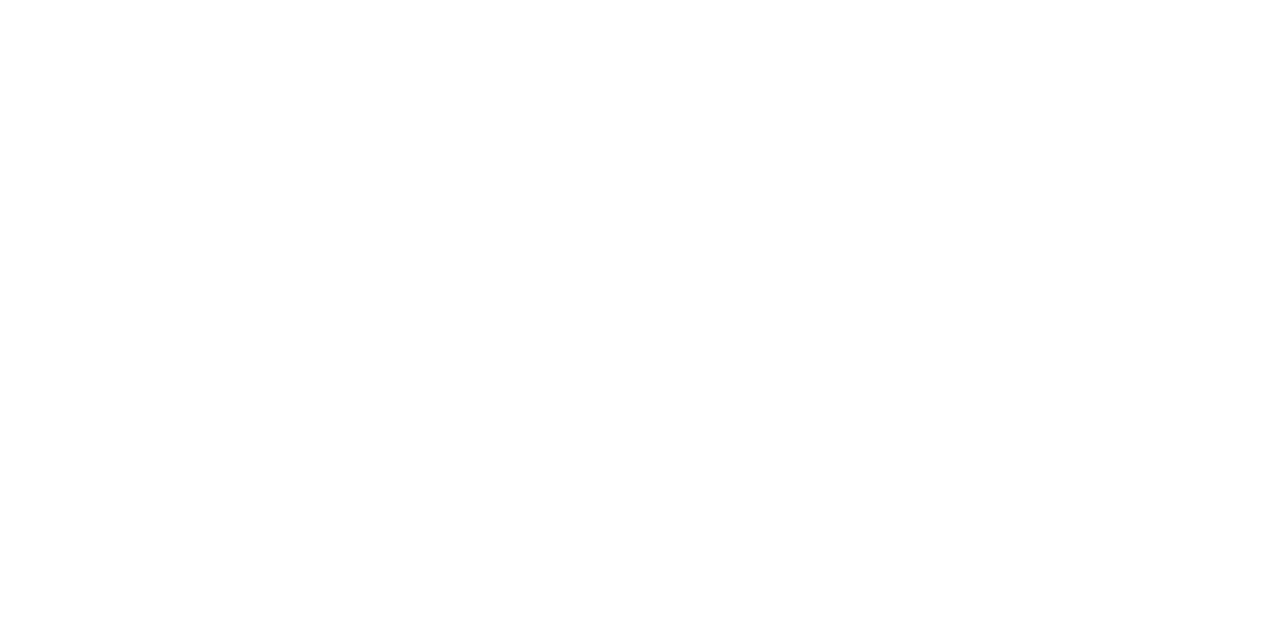
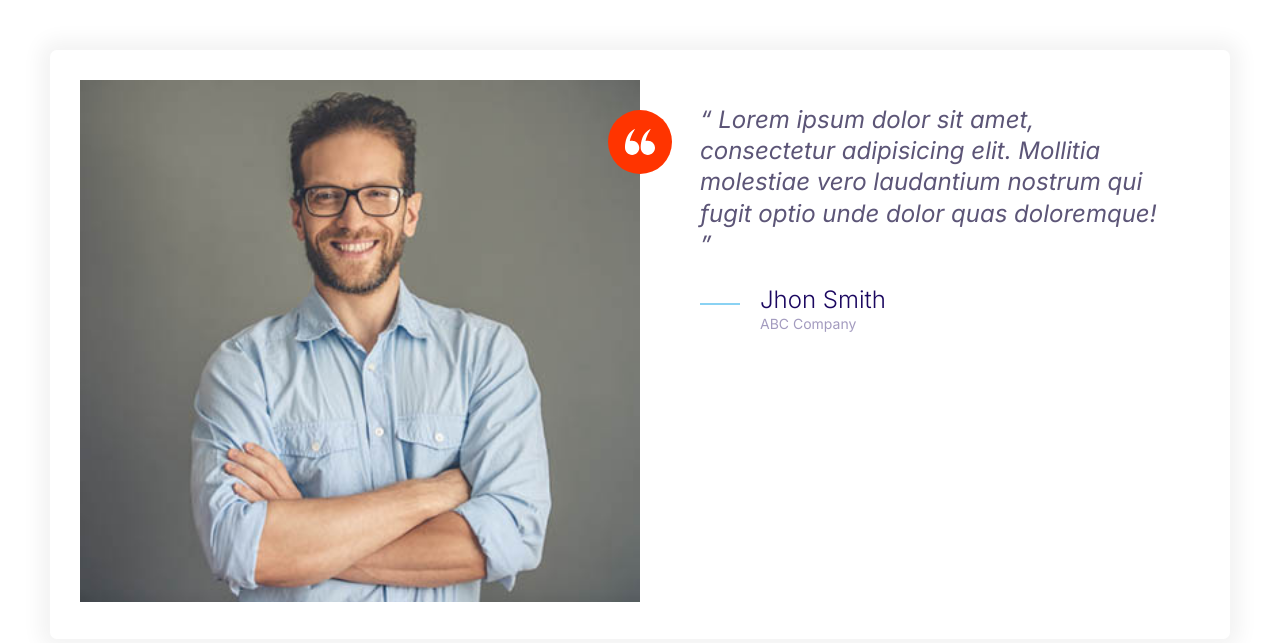
Before and after one commit to mohithog/codify, a plain HTML site: page index.html in a window 1280 px wide. Drawn offline with Linux system fonts and the light colour scheme.

Commit message:
Build Testimonial Component

```diff
--- a/css/styles.css
+++ b/css/styles.css
@@ -140,8 +140,15 @@ a{
     width: 40px;
     height: 40px;
 }
+.icon--small{
+    width: 30px;
+    height: 30px;
+}
 .icon--primary{
     fill: var(--color-primary);
+}
+.icon--white{
+    fill: #fff;
 }
 .icon-container{
     background-color: #f3f9fa;
@@ -151,6 +158,10 @@ a{
     display: inline-flex;
     justify-content: center;
     align-items: center;
+}
+
+.icon-container--accent{
+    background-color: var(--color-accent);
 }
 
 /*  buttons  */
@@ -396,3 +407,30 @@ input{
         grid-template-columns: repeat(3 , 1fr);
     }
 }
+
+/*    Testimonial    */
+.testimonial{
+    padding: 3rem;
+}
+.testimonial__image {
+    position: relative;
+}
+.testimonial__image > img{
+    width: 100%;
+}
+.testimonial__image > .icon-container{
+    position: absolute;
+    top: 3rem;
+    right: -32px;
+}
+
+@media screen and (min-width:768px) {
+    .testimonial .quote,
+    .testimonial .quote__author{
+        font-size: 2.4rem;
+    }
+
+    .testimonial .quote{
+        margin-left: 6rem;
+    }
+}
--- a/index.html
+++ b/index.html
@@ -13,7 +13,40 @@
     <link rel="stylesheet" href="css/normalize.css" />
     <link rel="stylesheet" href="css/styles.css" />
   </head>
-  <body>
-
+  <body style="padding: 5rem">
+    <div class="card testimonial">
+      <div class="grid grid--1x2">
+        <div class="testimonial__image">
+          <img
+            src="images/testimonial.jpg"
+            alt="A Happy, Smiling Customer"
+          />
+          <span class="icon-container icon-container--accent">
+            <svg class="icon icon--white icon--small">
+              <use xlink:href="images/sprite.svg#quotes"></use>
+            </svg>
+          </span>
+        </div>
+        <blockquote class="quote">
+          <p class="quote__text">
+            Lorem ipsum dolor sit amet, consectetur adipisicing elit. Mollitia molestiae
+            vero laudantium nostrum qui fugit optio unde dolor quas doloremque!
+          </p>
+          <footer>
+            <div class="media">
+              <div class="media__image">
+                <svg class="icon icon--primary quote__line">
+                  <use xlink:href="images/sprite.svg#line"></use>
+                </svg>
+              </div>
+              <div class="media__body">
+                <h3 class="media__title quote__author">Jhon Smith</h3>
+                <p class="quote__organization">ABC Company</p>
+              </div>
+            </div>
+          </footer>
+        </blockquote>
+      </div>
+    </div>
   </body>
 </html>
```
Also changed, not shown: components/testimonial.html (added, +32 -0 lines), images/testimonial.jpg (added).
